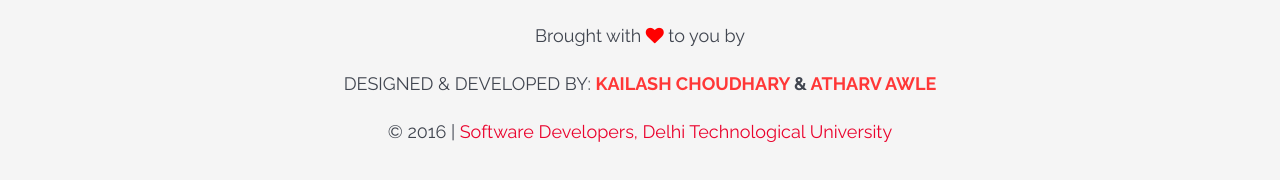
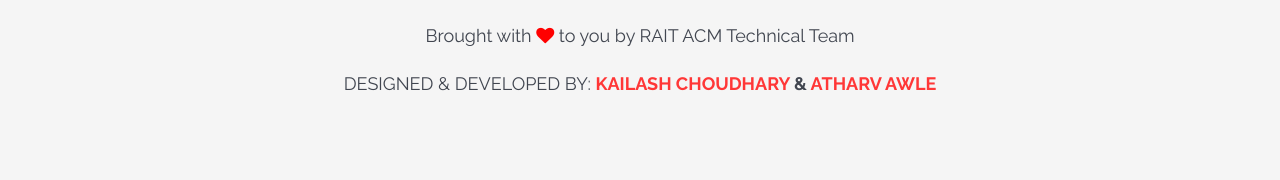
Before and after one commit to KailashhChoudharyy/ELIXIR-2023, a plain HTML site: page Amongus.html in a window 1280 px wide. Shown: the part 2277-2457 px from the top of the page. Drawn offline with nearby package versions, Linux system fonts and the light colour scheme; a web font is replaced by a local one.

Commit message:
changes in footer

```diff
--- a/Amongus.html
+++ b/Amongus.html
@@ -267,9 +267,9 @@
                           <li data-animation="fadeIn" data-animation-delay="300"><a target="_blank" href="https://www.instagram.com/rait_acm/" class="instagram"><i class="fa fa-instagram"></i></a></li>
                           <li data-animation="fadeIn" data-animation-delay="400"><a target="_blank" href="https://github.com/rait-acm" class="github"><i class="fa fa-github"></i></a></li>
                       </ul>
-                  </div><span class="copyright" data-animation="fadeIn" data-animation-delay="100">Brought with <i class="fa fa-heart" style="color: red;"></i>  to you by</span><br><br>
-                  <span class="copyright" data-animation="fadeInUp" data-animation-delay="100"> DESIGNED & DEVELOPED BY: <b> <a class="credits" href="https://www.linkedin.com/in/kailash-choudhary-65baab24a/">KAILASH CHOUDHARY</a> & <a class="credits" href="https://www.linkedin.com/in/atharv-awle-7710141bb/">ATHARV AWLE</a></b>  </span><br><br>
-                  <span class="copyright" data-animation="fadeIn" data-animation-delay="200">&copy; 2016 | <a href="http://sddtu.org/" target="_blank">Software Developers, Delhi Technological University</a></span>
+                      <span class="copyright" data-animation="fadeInUp" data-animation-delay="100">Brought with <i class="fa fa-heart" style="color: red;"></i>  to you by RAIT ACM Technical Team</span><br><br>
+                      <span class="copyright" data-animation="fadeInUp" data-animation-delay="100"> DESIGNED & DEVELOPED BY: <b> <a class="credits" href="https://www.linkedin.com/in/kailash-choudhary-65baab24a/" target="_blank">KAILASH CHOUDHARY</a> & <a class="credits" href="https://www.linkedin.com/in/atharv-awle-7710141bb/" target="_blank">ATHARV AWLE</a></b>  </span><br><br>
+                  <!-- <span class="copyright" data-animation="fadeIn" data-animation-delay="200">&copy; 2016 | <a href="http://sddtu.org/" target="_blank">Software Developers, Delhi Technological University</a></span> -->
               </div>
           </div>
       </footer>
```
Also changed, not shown: ar-vr.html (+3 -3 lines), blindman.html (+3 -3 lines), codewar.html (+3 -3 lines), dubai.html (+3 -3 lines), finquest.html (+3 -3 lines), gamestop.html (+3 -3 lines), hackdtu.html (+3 -3 lines), index.html (+2 -2 lines), luck.html (+3 -3 lines), quedar.html (+3 -3 lines), quiet.html (+3 -3 lines), snake&ladder.html (+3 -3 lines).
